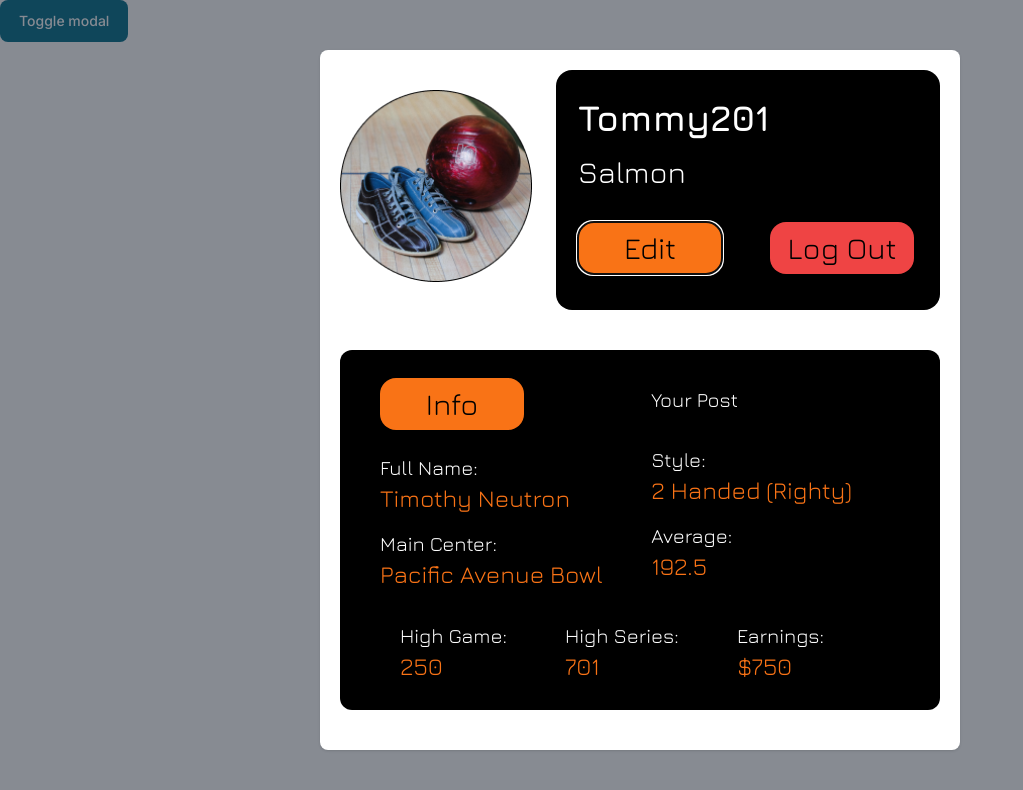
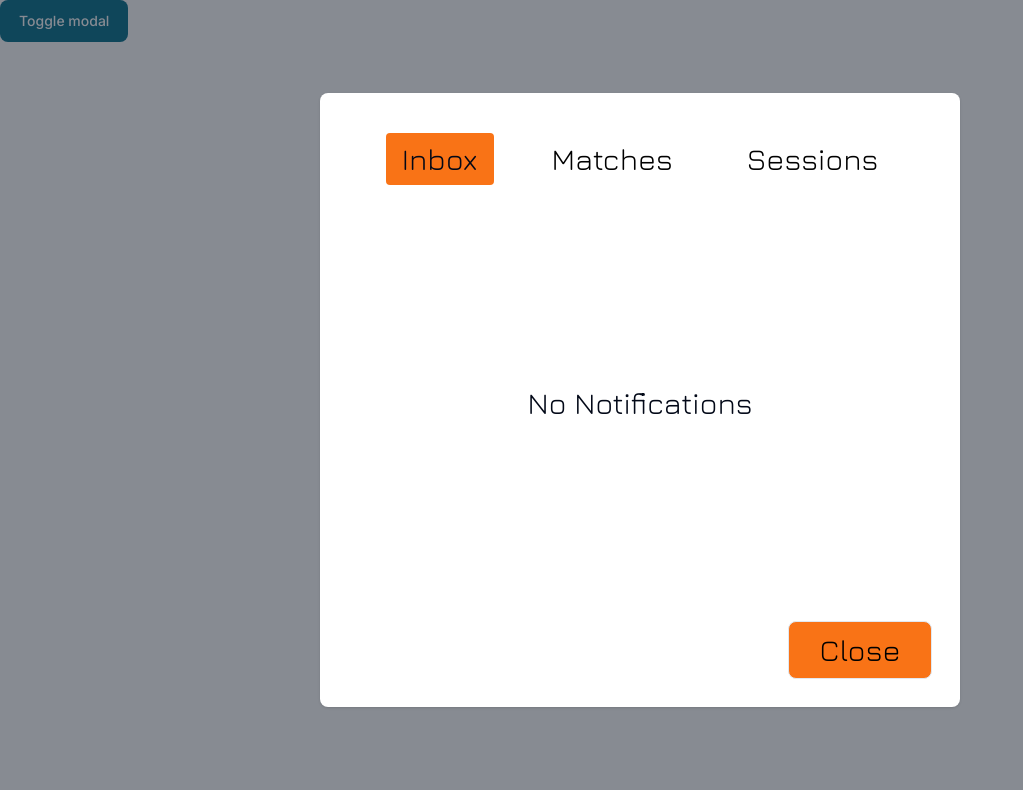
Before and after one commit to JayvonK/Full-Stack---Strike-Showdown, a Next.js app: page /pages/ModalTestPage in a window 1280 px wide. Shown: the top 790 px of the page, without its empty margins (0-1023 px from the left). Built offline with nearby package versions, Linux system fonts and the light colour scheme.

Commit message:
changes for modal

```diff
--- a/src/app/pages/ModalTestPage/page.tsx
+++ b/src/app/pages/ModalTestPage/page.tsx
@@ -6,7 +6,7 @@ import { useState } from "react";
 import FriendsModalComponent from '@/components/PageComponents/ModalComponents/FriendsModalComponent';
 import InboxModalComponent from '@/components/PageComponents/ModalComponents/InboxModalComponent';
 import ProfileModalComponent from '@/components/PageComponents/ModalComponents/ProfileModalComponent';
-import AddChallengeModalComponent from '@/components/PageComponents/ModalComponents/AddChallengeModalComponent';
+
 function page() {
     const [openModal, setOpenModal] = useState(true);
   return (
@@ -16,8 +16,8 @@ function page() {
       <Modal dismissible show={openModal} onClose={() => setOpenModal(false)}>
 
        {/* <FriendsModalComponent/>  */}
-     {/* <InboxModalComponent/>  */}
-      <ProfileModalComponent userName={'Tommy201'} proNouns={'Salmon'} fullName={''} mainCenter={''} />
+     <InboxModalComponent/>
+      {/* <ProfileModalComponent userName={'Tommy201'} proNouns={'Salmon'} fullName={'alphaMale'} mainCenter={'Packed Man'} average={'1000'} highGames={'911'} highSeries={'111'} earnings={'4'} style={'quadruple handroll'} />  */}
      {/* <AddChallengeModalComponent/> */}
 
       </Modal>
--- a/src/components/PageComponents/ModalComponents/AddChallengeModalComponent.tsx
+++ /dev/null
@@ -1,115 +0,0 @@
-import { useState } from 'react';
-import { Modal, Pagination,Button } from 'flowbite-react';
-import "../../../app/css/LoginPage.css";
-
-export default function AddChallengeModalComponent() {
-  const [isOpen, setIsOpen] = useState(false);
-const [location1Search, setLocation1] = useState<string>("");
-const [location2Search, setLocation2] = useState<string>("");
-const [location3Search, setLocation3] = useState<string>("");
-  function closeModal() {
-    setIsOpen(false);
-  }
-
-  function openModal() {
-    setIsOpen(true);
-  }
-
-  return (
-    <>
-    <div className='px-10 py-10'>
-      <button
-        type="button"
-        onClick={openModal}
-        className="px-4 py-2 text-sm font-medium text-white bg-black rounded-md bg-opacity-20 hover:bg-opacity-30 focus:outline-none focus-visible:ring-2 focus-visible:ring-white focus-visible:ring-opacity-75"
-      >
-        Add Challenge
-      </button>
-
-        <h3 className="text-lg font-medium leading-6 text-gray-900">
-            Add Challenge
-          </h3>
-          <div className='bg-black rounded-lg px-10 py-10'>
-          <div className="mt-4">
-            <label htmlFor="visibility" className="block text-sm font-medium text-gray-700">
-              Visibility
-            </label>
-            <select
-              id="visibility"
-              name="visibility"
-              className="mt-1 block w-full pl-3 pr-10 py-2 text-base border-gray-300 focus:outline-none focus:ring-indigo-500 focus:border-indigo-500 sm:text-sm rounded-md"
-              defaultValue="Public"
-            >
-              <option>Public</option>
-              <option>Private</option>
-            </select>
-          </div>
-
-          <div className="mt-4">
-            <label htmlFor="locations" className="block text-sm font-medium text-gray-700">
-              Locations
-            </label>
-            <div className="mt-1 grid grid-cols-3 gap-2">
-            <input
-            value=''
-            onChange={(e) => setLocation1(e.target.value)}
-            placeholder="Location 1"
-            className="rounded-lg  lg:w-40 lexendFontLight text-black px-1"
-          ></input>
-              <input
-            value=''
-            onChange={(e) => setLocation2(e.target.value)}
-            placeholder="Location 2"
-            className="rounded-lg  lg:w-40 lexendFontLight text-black px-1"
-          ></input>
-                <input
-            value=''
-            onChange={(e) => setLocation3(e.target.value)}
-            placeholder="Location 3"
-            className="rounded-lg  lg:w-40 lexendFontLight text-black px-1"
-          ></input>
-            </div>
-            <Button
-              className=" h-10  mt-3 bg-orange-500  w-20 md:w-36 rounded-xl  md:rounded-lg  hover:!bg-orange-500 text-black jura"
-            >
-              <h3 className=" text-base  md:text-xl   md:w-36 rounded-xl  md:rounded-lg ">Add More</h3>
-            </Button>
-          </div>
-
-          <div className="mt-4">
-            <h1 className="block jura text-2xl  font-medium text-white">
-              Description
-            </h1>
-            <div className="mt-1">
-              <textarea
-
-                className="shadow-sm focus:ring-indigo-500 jura focus:border-indigo-500 mt-1 block w-full text-base lg:text-lg border-gray-300 rounded-md"
-                placeholder="Add your description."
-              />
-            </div>
-          </div>
-          </div>
-      <div className='flex  justify-end px-5 py-5'>
-         <div>
-
-         <Button
-              className=" mr-5  mt-3 bg-orange-500  w-20 md:w-36 rounded-xl  md:rounded-lg hover:!bg-orange-500 text-black jura"
-
-
-            >
-              <h3 className=" text-base  md:text-3xl   md:w-36 rounded-xl  md:rounded-lg ">Confirm</h3>
-            </Button>
-         </div>
-          <div>
-          <Button
-              className="  mt-3 bg-orange-500  w-20 md:w-36 rounded-xl  md:rounded-lg  hover:!bg-orange-500 text-black jura"
-            >
-              <h3 className=" text-base  md:text-3xl   md:w-36 rounded-xl  md:rounded-lg ">Close</h3>
-            </Button>
-          </div>
-          </div>
-          </div>
-
-    </>
-  );
-}
--- a/src/components/PageComponents/ModalComponents/InboxModalComponent.tsx
+++ b/src/components/PageComponents/ModalComponents/InboxModalComponent.tsx
@@ -6,8 +6,14 @@ import React from 'react'
 import "../../../app/css/LoginPage.css";
 
 const InboxModalComponent = () => {
+
     const [showModal, setOpenModal] = useState(false);
     const [activeTab, setActiveTab] = useState('Inbox');
+    const [activeTabContext, setActiveTabContent] = useState('Matches');
+const handleContextChange = (tab:any) =>{
+  setActiveTabContent(tab)
+}
+
     const handleTabChange = (tab:any) => {
         setActiveTab(tab);
       };
@@ -47,9 +53,18 @@ const InboxModalComponent = () => {
     </button>
   </div>
 </div>
-<div className="px-40 py-40 ">
-  <h2 className="text-center text-3xl jura">No Notifications</h2>
+{/* {`text-center text-3xl jura ${
+        activeTab === 'Inbox'
+          ? <div className="px-40 py-40 " onClick={() => handleContextChange('Inbox')}>
+          <h2 className="text-center text-3xl jura"  >ff</h2>
+        </div> : <div className="px-40 py-40 " onClick={() => handleContextChange('Session')}>
+          <h2 className="text-center text-3xl jura"  >ff</h2>
+        </div>
+      }`} */}
+ <div className="px-40 py-40 "  onClick={() => handleTabChange('Sessions')}>
+  <h2 className= "text-center text-3xl jura " >No Notifications</h2>
 </div>
+
 <div className="flex justify-end py-7 px-7">
             <Button
               className=" border-color outline-none   mt-3 bg-orange-500  w-20 md:w-36 rounded-xl  md:rounded-lg  hover:!bg-orange-500 text-black jura"
@@ -59,6 +74,8 @@ const InboxModalComponent = () => {
               <h3 className=" text-base  md:text-3xl  ">Close</h3>
             </Button>
           </div>
+
+
 </>
   )
 }
--- a/src/components/PageComponents/ModalComponents/ProfileModalComponent.tsx
+++ b/src/components/PageComponents/ModalComponents/ProfileModalComponent.tsx
@@ -4,7 +4,7 @@ import { Modal } from 'flowbite-react';
 import "../../../app/css/LoginPage.css";
 import ProfilePic2 from "../../../../public/images/profilePIc.png";
 import { useRouter } from 'next/navigation';
-const ProfileModalComponent = (props:{userName:string, proNouns:string, fullName:string, mainCenter:string, }) => {
+const ProfileModalComponent = (props:{userName:string, proNouns:string, fullName:string, mainCenter:string, average:string, highGames:string, highSeries:string, earnings:string, style:string }) => {
     const router = useRouter();
     const [openModal2, setOpenModal2] = useState(false);
     // const pageContext = useAppContext();
@@ -60,7 +60,7 @@ const ProfileModalComponent = (props:{userName:string, proNouns:string, fullName
           Full Name:
         </p>
         <p className="text-orange-500 text-sm jura md:text-2xl ">
-          Timothy Neutron
+          {props.fullName}
         </p>
 
         <p className="text-white jura text-xs md:text-xl pt-4 ">
@@ -68,50 +68,51 @@ const ProfileModalComponent = (props:{userName:string, proNouns:string, fullName
         </p>
 
         <p className="overflow-auto text-orange-500 text-sm jura md:text-2xl">
-          Pacific Avenue Bowl{" "}
+        {props.mainCenter}
         </p>
       </div>
       <div className="">
-        <h1 className="text-white jura text-xs md:text-xl  md:text-3xl  mt-5 rounded-xl   pt-2 pb-2  mb-2 jura">
+        <h1 className="text-white jura text-xs  md:text-3xl  mt-5 rounded-xl   pt-2 pb-2  mb-2 jura">
           Your Post
         </h1>
         <p className="text-white jura text-xs md:text-xl pt-4">
           Style:
         </p>
         <p className="text-orange-500 text-sm jura md:text-2xl">
-          2 Handed (Righty)
+          {props.style}
         </p>
         <p className="text-white jura text-xs md:text-xl pt-4">
           Average:
         </p>
         <p className="text-orange-500 text-sm jura md:text-2xl">
-          192.5{" "}
+          {props.average}
         </p>
       </div>
     </div>
     <div className=" mt-4 pb-5 pt-4 grid grid-flow-col auto-cols-max px-5 justify-between items-center">
       <div>
-        <h1 className="text-white text-xs md:text-xl jura">
+        <h1 className="text-white text-xs md:text-xl jura text-center">
           High Game:
         </h1>
-        <h1 className="text-orange-500 text-sm jura md:text-2xl">
-          250
+
+        <h1 className="text-orange-500 text-sm jura md:text-2xl text-center">
+         {props.highGames}
         </h1>
       </div>
       <div>
-        <h1 className="text-white jura text-xs md:text-xl">
+        <h1 className="text-white jura text-xs md:text-xl text-center">
           High Series:
         </h1>
-        <h1 className="text-orange-500 text-sm jura md:text-2xl">
-          701
+        <h1 className="text-orange-500 text-sm jura md:text-2xl text-center">
+        {props.highSeries}
         </h1>
       </div>
       <div className="pr-14 ">
-        <h1 className="text-white jura text-xs md:text-xl">
+        <h1 className="text-white jura text-xs md:text-xl text-center">
           Earnings:
         </h1>
-        <h1 className="text-orange-500 text-sm jura md:text-2xl">
-          $750
+        <h1 className="text-orange-500 text-sm jura md:text-2xl text-center">
+        ${props.earnings}
         </h1>
       </div>
     </div>
```
Also changed, not shown: src/components/PageComponents/ModalComponents/FriendsModalComponent.tsx (+0 -36 lines), src/components/PageComponents/NavBarComponent.tsx (+0 -8 lines).
